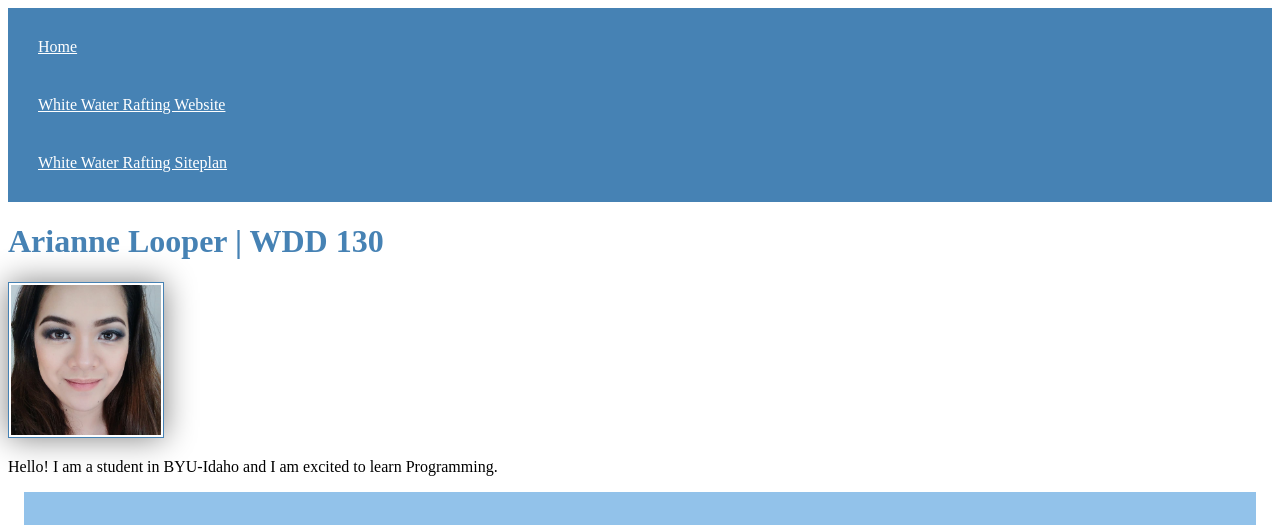
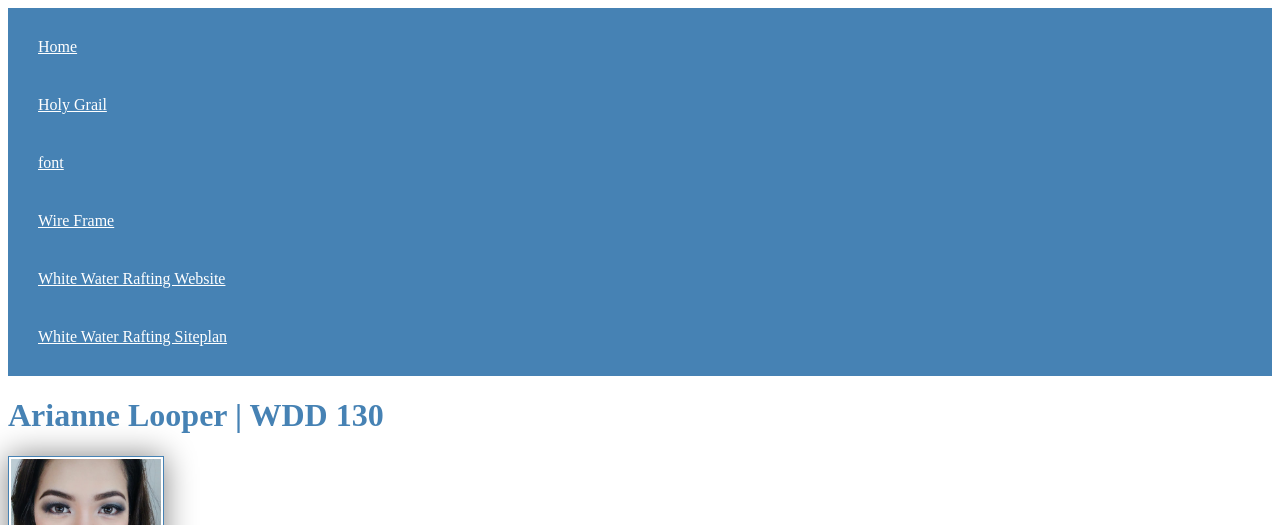
Before and after one commit to loopera/wdd130, a plain HTML site: page index.html in a window 1280 px wide. Shown: the top 525 px of the page. Drawn offline with Linux system fonts and the light colour scheme.

Commit message:
Update index.html
Added links

```diff
--- a/index.html
+++ b/index.html
@@ -12,6 +12,9 @@
     <header>
         <nav>
             <a href="#">Home</a>
+            <a href=week02/holygrail.html>Holy Grail</a>
+            <a href=week02/font.html>font</a>
+            <a href=week02/wireframe.html>Wire Frame</a>
             <a href="wwr/">White Water Rafting Website</a>
             <a href="wwr/site-plan-rafting.html">White Water Rafting Siteplan</a>
         </nav>
```
